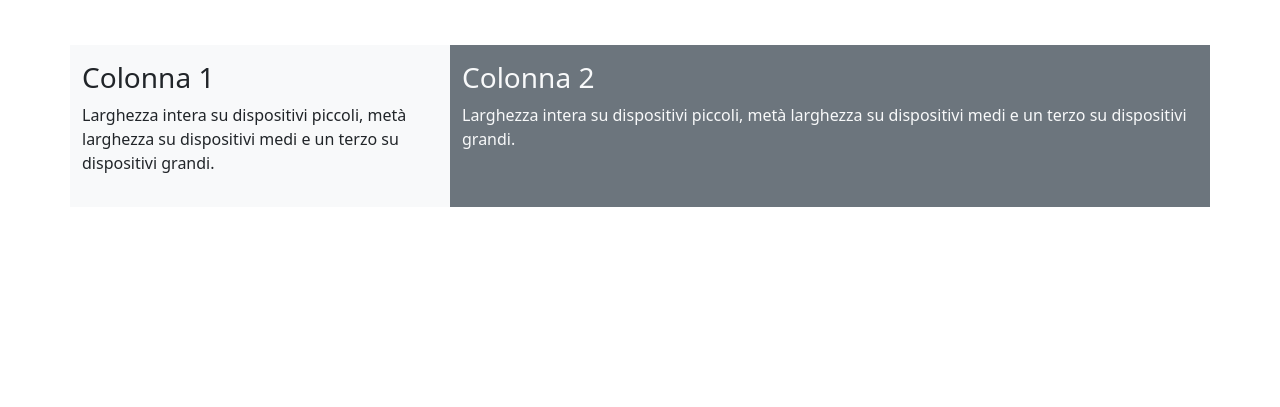
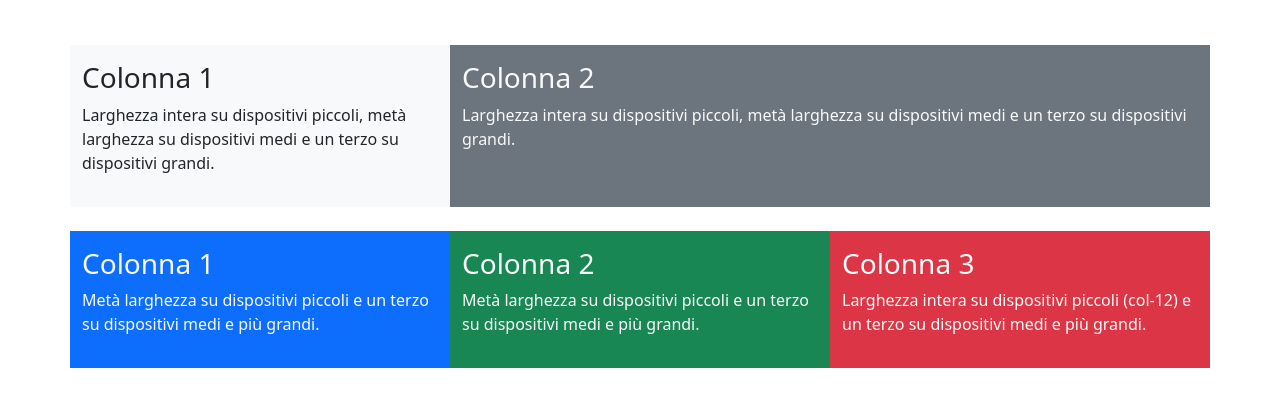
Before and after one commit to simone-sampino/htmlcss-bootstrap-layout, a plain HTML site: page index.html in a window 1280 px wide. Shown: the part 131-538 px from the top of the page. Drawn offline with nearby package versions, Linux system fonts and the light colour scheme.

```diff
--- a/index.html
+++ b/index.html
@@ -19,13 +19,28 @@
         <div class="row mb-4">
             <div class="col-12 col-md-6 col-lg-4 bg-light py-3">
                 <h3>Colonna 1</h3>
-                <p>Larghezza intera su dispositivi piccoli, metà larghezza su dispositivi
-                    medi e un terzo su dispositivi grandi.</p>
+                <p>Larghezza intera su dispositivi piccoli, metà larghezza su dispositivi medi e un terzo su dispositivi
+                    grandi.</p>
             </div>
             <div class="col-12 col-md-6 col-lg-8 bg-secondary py-3 text-light">
                 <h3>Colonna 2</h3>
-                <p>Larghezza intera su dispositivi piccoli, metà larghezza su dispositivi
-                    medi e un terzo su dispositivi grandi.</p>
+                <p>Larghezza intera su dispositivi piccoli, metà larghezza su dispositivi medi e un terzo su dispositivi
+                    grandi.</p>
+            </div>
+        </div>
+
+        <div class="row mb-4">
+            <div class="col-6 col-md-4 bg-primary text-light py-3">
+                <h3>Colonna 1</h3>
+                <p>Metà larghezza su dispositivi piccoli e un terzo su dispositivi medi e più grandi.</p>
+            </div>
+            <div class="col-6 col-md-4 bg-success py-3 text-light">
+                <h3>Colonna 2</h3>
+                <p>Metà larghezza su dispositivi piccoli e un terzo su dispositivi medi e più grandi.</p>
+            </div>
+            <div class="col-12 col-md-4 bg-danger py-3 text-light">
+                <h3>Colonna 3</h3>
+                <p>Larghezza intera su dispositivi piccoli (col-12) e un terzo su dispositivi medi e più grandi.</p>
             </div>
         </div>
     </div>
```
